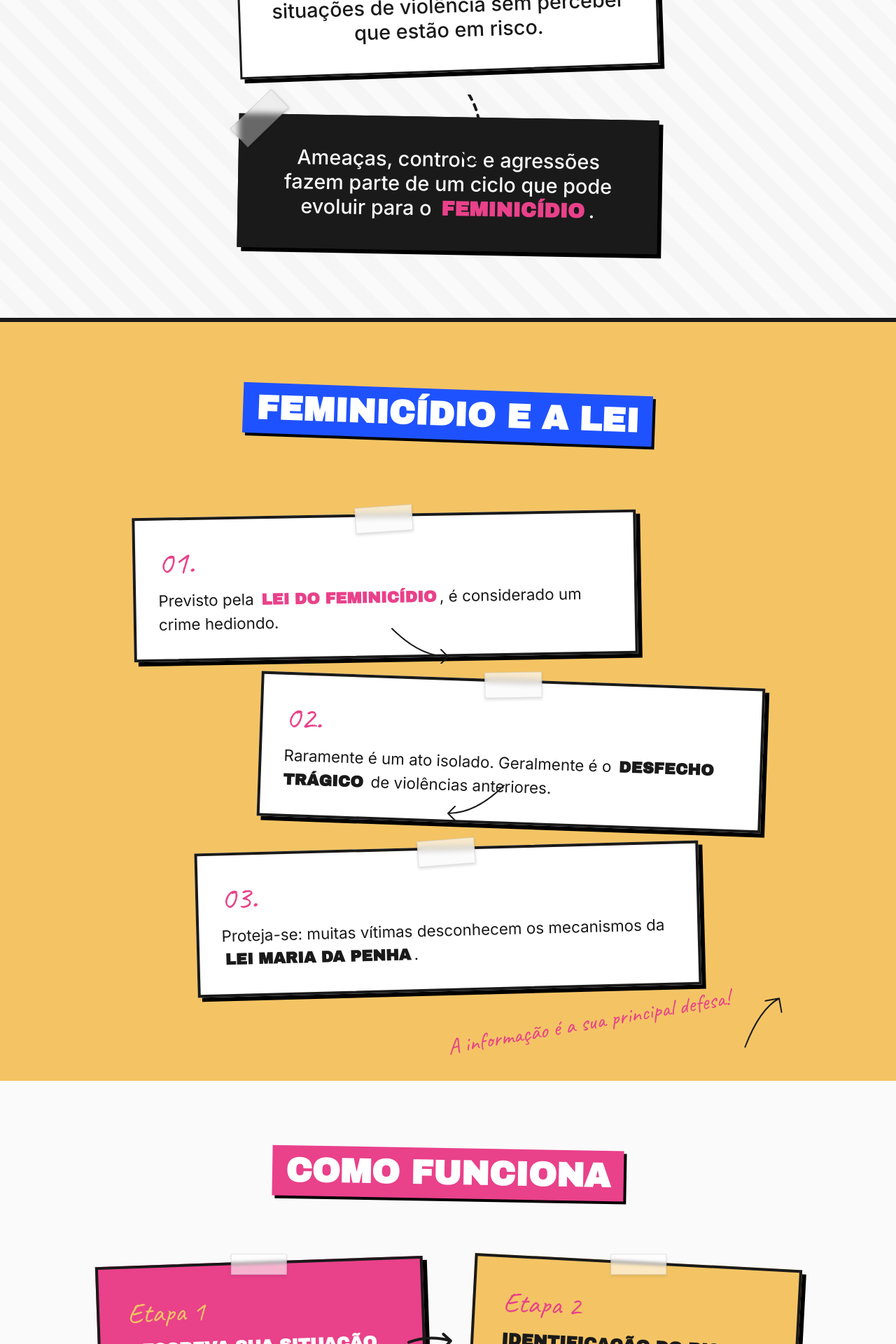
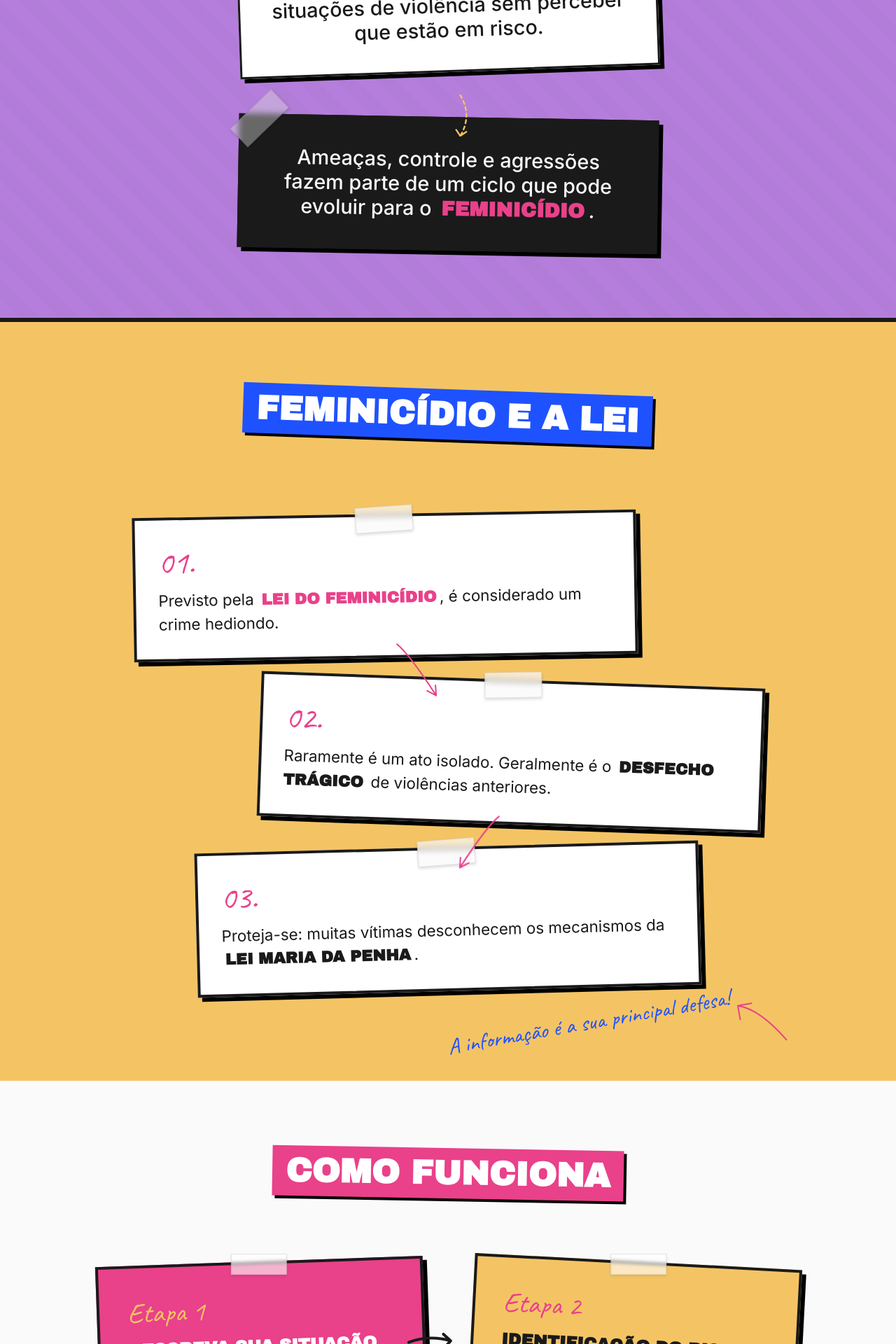
Before and after one commit to iagorlrnc/jusclick, a React (Vite) app: page / in a window 1280 px wide. Shown: the part 1380-3300 px from the top of the page at 70% size. Built offline with nearby package versions, Linux system fonts and the light colour scheme.

Commit message:
upgrades arrows

```diff
--- a/src/components/Contact.css
+++ b/src/components/Contact.css
@@ -61,7 +61,8 @@
 }
 
 .res-number {
-  font-size: 3rem;
+  font-family: var(--font-display);
+  font-size: 3.5rem;
   line-height: 1;
 }
 
--- a/src/components/Contact.tsx
+++ b/src/components/Contact.tsx
@@ -6,14 +6,14 @@ const resources = [
     title: 'Central de Atendimento à Mulher',
     number: '180',
     desc: 'Ligue a qualquer hora, de qualquer lugar do Brasil. Atendimento gratuito, sigiloso e disponível 24 horas.',
-    type: 'Telefone',
+    type: 'Violência',
     color: 'res-pink',
   },
   {
     title: 'Disque 100 — Direitos Humanos',
     number: '100',
     desc: 'Canal para denúncias de violações de direitos humanos, incluindo violência contra a mulher.',
-    type: 'Telefone',
+    type: 'Denúncia',
     color: 'res-blue',
   },
   {
@@ -50,7 +50,7 @@ export const Contact: React.FC = () => {
             <article key={i} className={`res-card box-shadow-hard ${r.color}`} style={{ transform: `rotate(${i % 2 === 0 ? -1.5 : 1}deg)` }}>
               <div className="res-card-head">
                 <span className="res-type">{r.type}</span>
-                <span className="res-number text-hand">{r.number}</span>
+                <span className="res-number">{r.number}</span>
               </div>
               <h3 className="res-title">{r.title}</h3>
               <p className="res-desc">{r.desc}</p>
--- a/src/components/Differentiator.css
+++ b/src/components/Differentiator.css
@@ -92,8 +92,8 @@
 
 .tape-1 { top: -10px; right: 20px; transform: rotate(15deg); }
 .tape-2 { top: -10px; left: 20px; transform: rotate(-10deg); }
-.tape-3 { bottom: -10px; right: 20px; transform: rotate(-5deg); }
-.tape-4 { top: 20px; left: -15px; transform: rotate(-80deg); }
+.tape-3 { top: -10px; right: 20px; transform: rotate(-5deg); }
+.tape-4 { top: -10px; left: 20px; transform: rotate(8deg); }
 
 .doodle-star {
   position: absolute;
--- a/src/components/Law.css
+++ b/src/components/Law.css
@@ -51,16 +51,18 @@
 
 .connector-1 {
   position: absolute;
-  top: 25%;
+  top: 29%;
   left: 40%;
-  z-index: 0;
+  z-index: 10;
+  transform: scaleX(-1) rotate(-12deg);
 }
 
 .connector-2 {
   position: absolute;
-  top: 55%;
+  top: 62%;
   right: 40%;
-  z-index: 0;
+  z-index: 10;
+  transform: rotate(-12deg);
 }
 
 .hand-drawn-notes {
@@ -73,7 +75,7 @@
 
 .note-1 {
   font-size: 2rem;
-  color: var(--c-pink);
+  color: var(--c-blue);
 }
 
 .note-arrow {
@@ -99,3 +101,7 @@
     margin-top: 2rem;
   }
 }
+
+.law-section .icon-stroke {
+  stroke: var(--c-pink);
+}
--- a/src/components/Law.tsx
+++ b/src/components/Law.tsx
@@ -16,8 +16,8 @@ export const Law: React.FC = () => {
             <p>Previsto pela <strong className="highlight-text pink">Lei do Feminicídio</strong>, é considerado um crime hediondo.</p>
           </div>
 
-          <svg className="doodle connector-1" width="100" height="60" viewBox="0 0 100 60" fill="none" xmlns="http://www.w3.org/2000/svg">
-             <path d="M10,10 Q50,50 90,50 M80,40 L90,50 L80,60" className="icon-stroke"/>
+          <svg className="doodle connector-1" width="100" height="80" viewBox="0 0 100 80" fill="none" xmlns="http://www.w3.org/2000/svg">
+             <path d="M90,10 Q70,20 20,70 M34,66 L20,70 L24,56" className="icon-stroke" stroke="var(--c-blue)"/>
           </svg>
 
           {/* Infographic block 2 */}
@@ -26,8 +26,8 @@ export const Law: React.FC = () => {
             <p>Raramente é um ato isolado. Geralmente é o <strong className="highlight-text yellow">desfecho trágico</strong> de violências anteriores.</p>
           </div>
 
-          <svg className="doodle connector-2" width="100" height="60" viewBox="0 0 100 60" fill="none" xmlns="http://www.w3.org/2000/svg">
-             <path d="M90,10 Q50,50 10,50 M20,40 L10,50 L20,60" className="icon-stroke"/>
+          <svg className="doodle connector-2" width="100" height="80" viewBox="0 0 100 80" fill="none" xmlns="http://www.w3.org/2000/svg">
+             <path d="M90,10 Q70,20 20,70 M34,66 L20,70 L24,56" className="icon-stroke" stroke="var(--c-blue)"/>
           </svg>
 
           {/* Infographic block 3 */}
@@ -39,7 +39,7 @@ export const Law: React.FC = () => {
           <div className="hand-drawn-notes">
             <p className="text-hand note-1">A informação é a sua principal defesa!</p>
             <svg className="doodle note-arrow" width="80" height="80" viewBox="0 0 80 80" fill="none" xmlns="http://www.w3.org/2000/svg">
-               <path d="M10,70 Q40,20 70,10 M50,10 L70,10 L70,30" className="icon-stroke" stroke="var(--c-pink)"/>
+               <path d="M70,70 Q40,20 10,10 M30,10 L10,10 L10,30" className="icon-stroke" stroke="var(--c-blue)"/>
             </svg>
           </div>
         </div>
--- a/src/components/Problem.css
+++ b/src/components/Problem.css
@@ -1,5 +1,5 @@
 .problem-section {
-  background-color: var(--c-light);
+  background-color: #B57EDC;
   border-top: 6px solid var(--c-dark);
   border-bottom: 6px solid var(--c-dark);
   position: relative;
--- a/src/components/Problem.tsx
+++ b/src/components/Problem.tsx
@@ -17,9 +17,9 @@ export const Problem: React.FC = () => {
           </div>
 
           <div className="problem-connector">
-            <svg className="doodle doodle-connector" width="60" height="100" viewBox="0 0 60 100" fill="none" xmlns="http://www.w3.org/2000/svg">
-              <path d="M30,0 Q60,50 30,100" stroke="var(--c-dark)" strokeWidth="4" strokeLinecap="round" strokeDasharray="8 8"/>
-              <path d="M20,85 L30,100 L45,90" stroke="var(--c-dark)" strokeWidth="4" strokeLinecap="round" strokeLinejoin="round"/>
+            <svg className="doodle doodle-connector" width="35" height="60" viewBox="0 0 60 100" fill="none" xmlns="http://www.w3.org/2000/svg">
+              <path d="M30,0 Q60,50 30,100" stroke="var(--c-yellow)" strokeWidth="4" strokeLinecap="round" strokeDasharray="8 8"/>
+              <path d="M20,85 L30,100 L45,90" stroke="var(--c-yellow)" strokeWidth="4" strokeLinecap="round" strokeLinejoin="round"/>
             </svg>
           </div>
 
```
